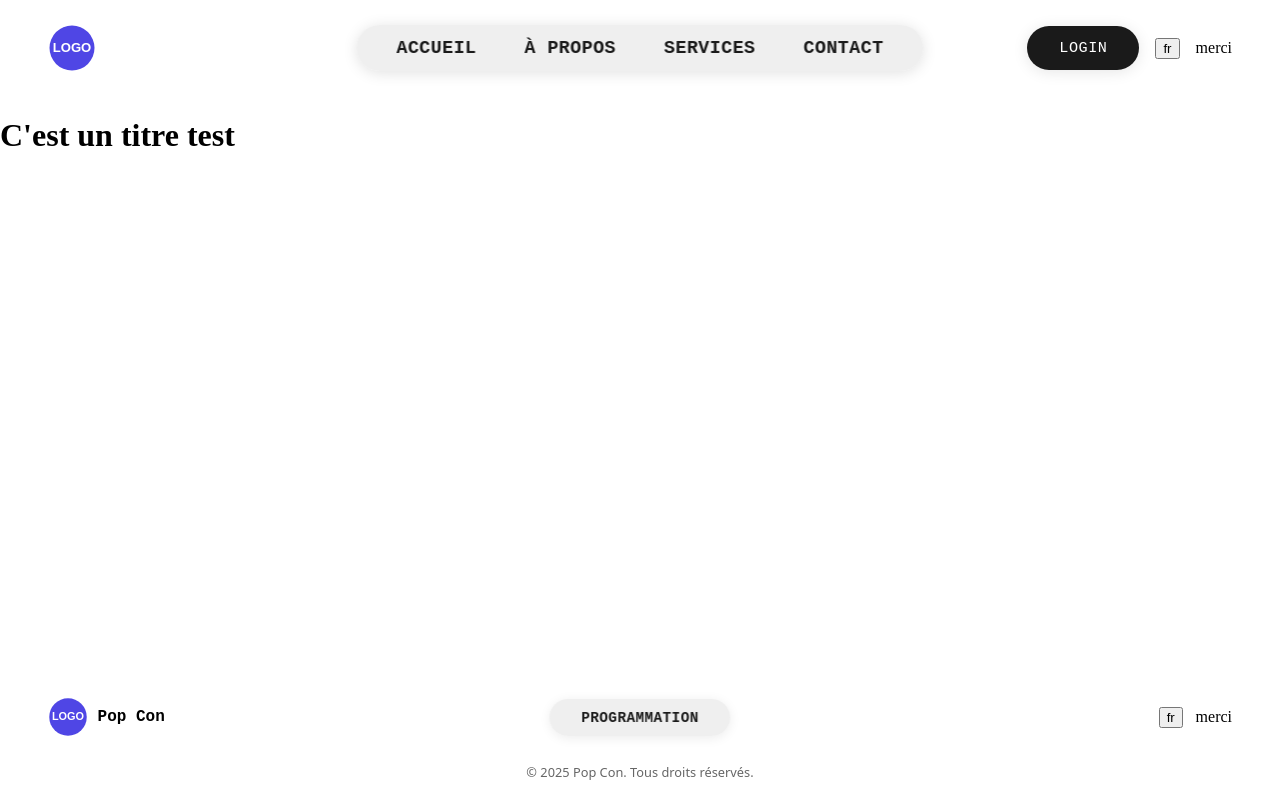
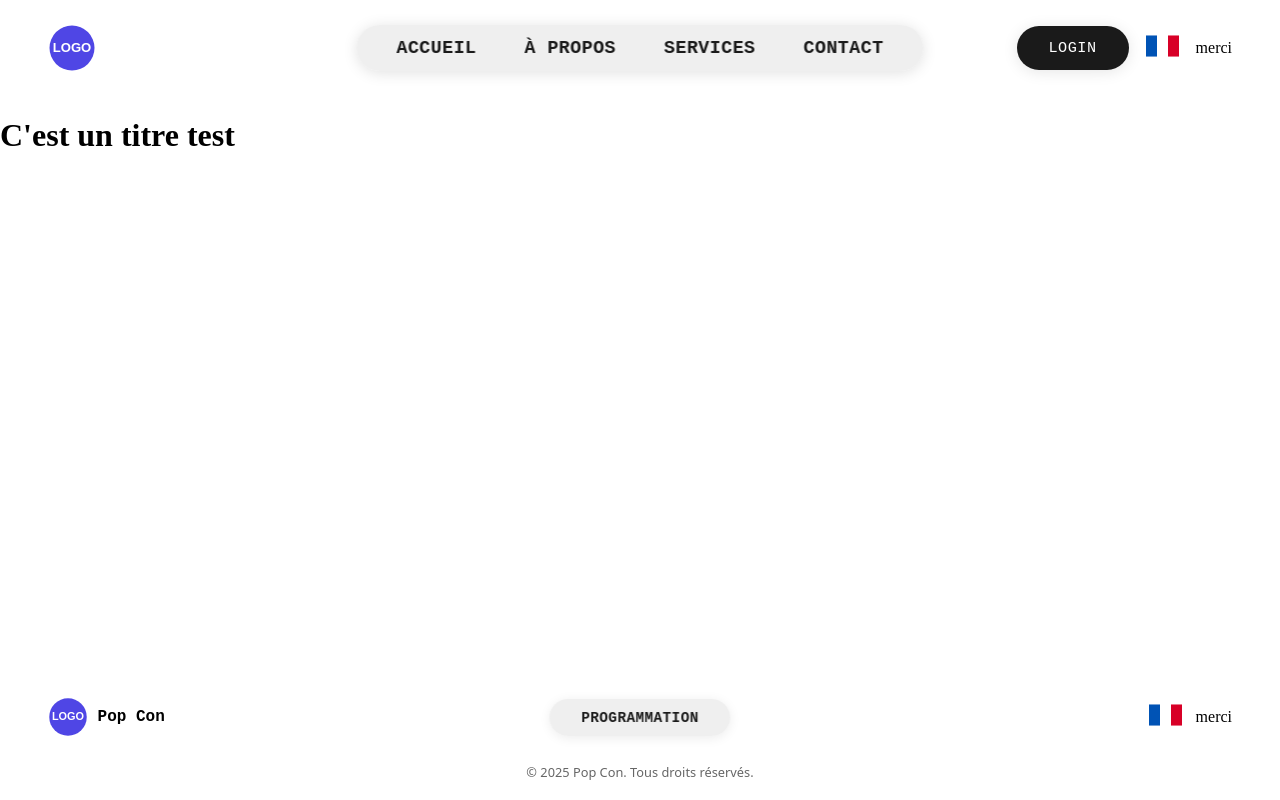
Before and after one commit to Pierrick-B/SAE-S3-S4, a Vue app in the folder SAE/: page / in a window 1280 px wide. Built offline with nearby package versions, Linux system fonts and the light colour scheme.

Commit message:
Ajout des images drapeaux pour le choix de la langue

```diff
--- a/SAE/src/components/LanguageButton.vue
+++ b/SAE/src/components/LanguageButton.vue
@@ -10,6 +10,20 @@
 </script>
 
 <template>
-  <button type="button" @click="LanguageButtonClick">{{ lgButton.language }}</button>
+  <a v-if="lgButton.language==='fr'" class="lgButton" type="button" @click="LanguageButtonClick">
+    <img class="lgImg" src="@/images/fr.png">
+  </a>
+  <a v-if="lgButton.language==='en'" class="lgButton" type="button" @click="LanguageButtonClick">
+    <img class="lgImg" src="@/images/en.png">
+  </a>
   <label>{{ langue["test2"][lgButton.language] }}</label>
 </template>
+
+<style>
+  .lgButton .lgImg{
+    width: 35px;
+    height: 30px;
+    padding: 0px;
+    margin: 0px;
+  }
+</style>
```
Also changed, not shown: SAE/src/images/en.png (added), SAE/src/images/fr.png (added).
